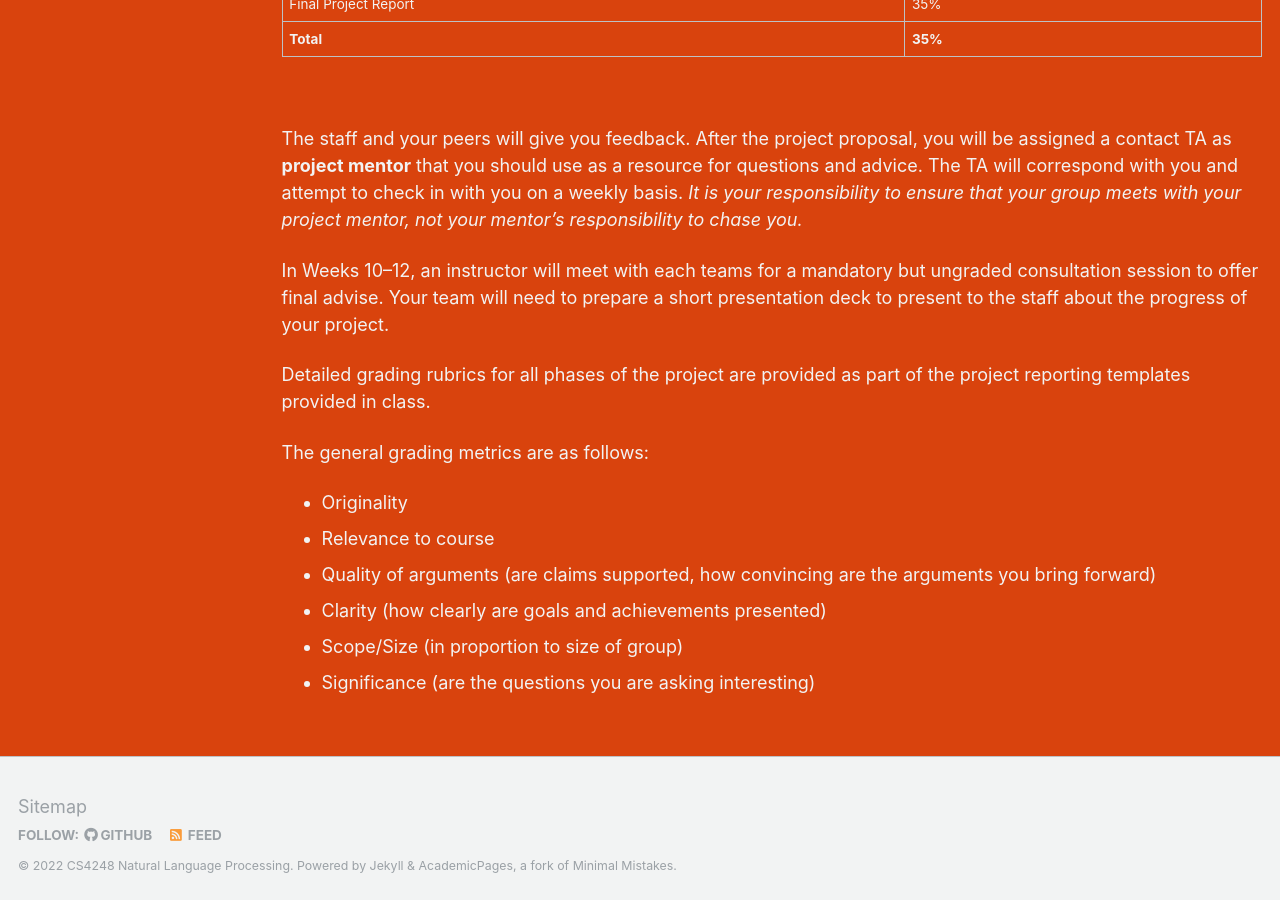
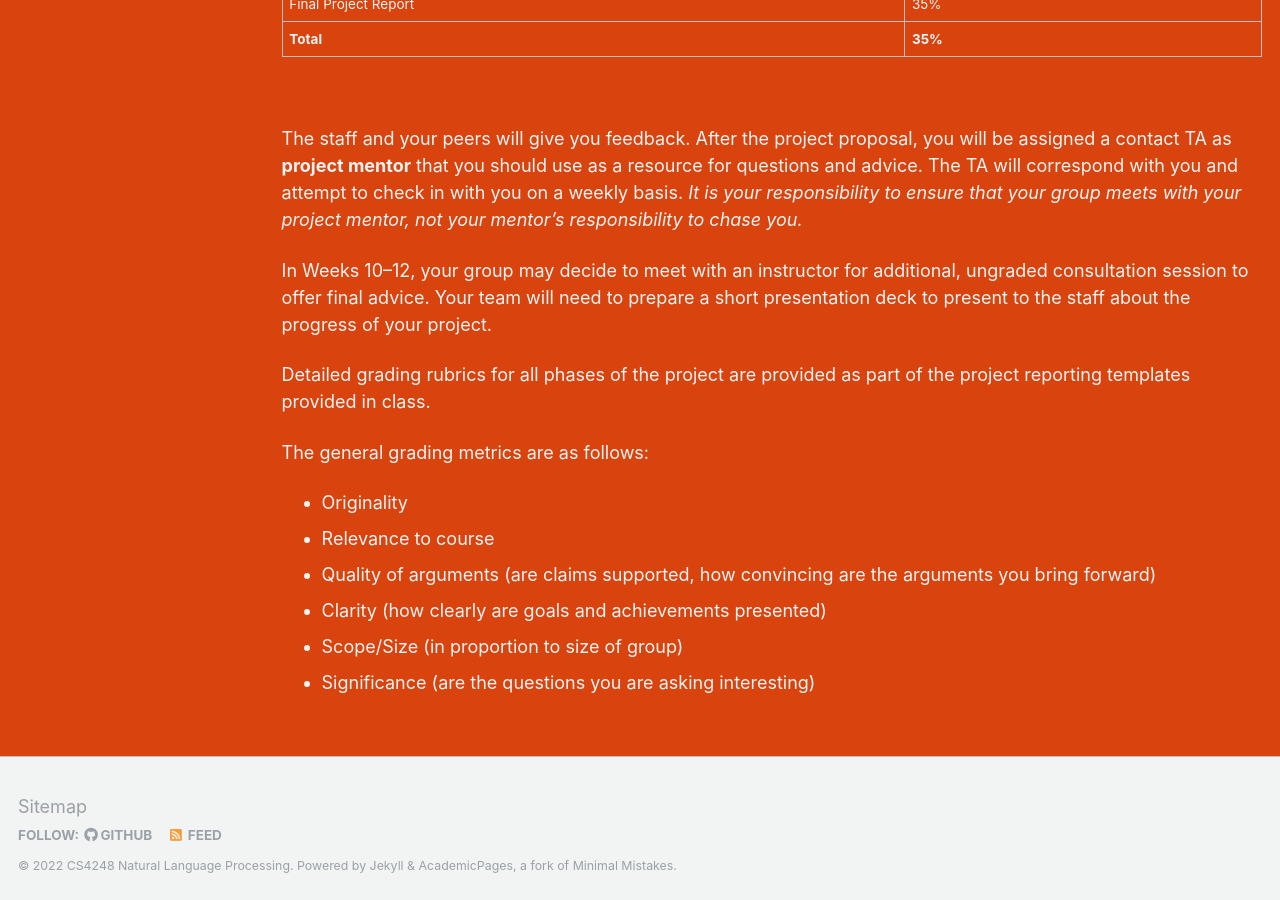
Before and after one commit to knmnyn/cs4248-2120, a Jekyll site: the page built from _pages/projects.md, in a window 1280 px wide and 900 px high, scrolled down 748 px. Built offline with Jekyll 4.4.1, drawn with Linux system fonts in a browser that asks for light colours.

Commit message:
Update projects.md

```diff
--- a/_pages/projects.md
+++ b/_pages/projects.md
@@ -35,7 +35,7 @@ The staff and your peers will give you
 feedback.  After the project proposal, you will be assigned a contact
 TA as **project mentor** that you should use as a resource for questions and advice.  The TA will correspond with you and attempt to check in with you on a weekly basis.  _It is your responsibility to ensure that your group meets with your project mentor, not your mentor's responsibility to chase you._
 
-In Weeks 10–12, an instructor will meet with each teams for a mandatory but ungraded consultation session to offer final advise.  Your team will need to prepare a short presentation deck to present to the staff about the progress of your project.
+In Weeks 10–12, your group may decide to meet with an instructor for additional, ungraded consultation session to offer final advice.  Your team will need to prepare a short presentation deck to present to the staff about the progress of your project.
 
 Detailed grading rubrics for all phases of the project are provided as
 part of the project reporting templates provided in class.
```
